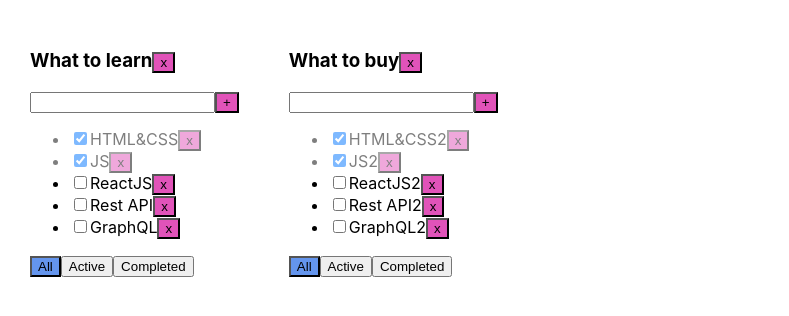
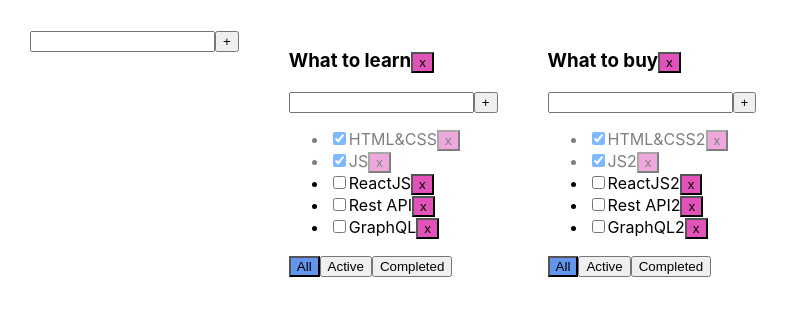
Before and after one commit to horobryh22/todolist, a React (Create React App) app: page / in a window 1280 px wide. Shown: the top 316 px of the page, without its empty margins (0-789 px from the left). Built offline with nearby package versions, Linux system fonts and the light colour scheme.

Commit message:
Finished 6th lesson

```diff
--- a/src/App.tsx
+++ b/src/App.tsx
@@ -1,12 +1,17 @@
 import React, {useState} from 'react';
 import './App.css';
-import {ToDoList, FilterValuesType} from './components/ToDoList/TodoList';
+import {ToDoList, FilterValuesType, TasksType} from './components/ToDoList/TodoList';
 import {v1} from 'uuid';
+import {FullInput} from './components/ToDoList/FullInput/FullInput';
 
-export type TodoListsType = {
+export type TodoListType = {
     id: string
     title: string
     filter: FilterValuesType
+}
+
+export type TasksStateType = {
+    [key: string]: Array<TasksType>
 }
 
 export const App = () => {
@@ -14,12 +19,12 @@ export const App = () => {
     let todolistID1=v1();
     let todolistID2=v1();
 
-    let [todolists, setTodolists] = useState<Array<TodoListsType>>([
+    let [todolists, setTodolists] = useState<Array<TodoListType>>([
         {id: todolistID1, title: 'What to learn', filter: 'all'},
         {id: todolistID2, title: 'What to buy', filter: 'all'},
     ])
 
-    let [tasks, setTasks] = useState({
+    let [tasks, setTasks] = useState<TasksStateType>({
         [todolistID1]:[
             {id: v1(), title: "HTML&CSS", isDone: true},
             {id: v1(), title: "JS", isDone: true},
@@ -53,10 +58,6 @@ export const App = () => {
             isDone: false
         }
         const newObj = {...tasks, [todolistID]: [newTask, ...tasks[todolistID]]};
-        console.log(newObj[todolistID][1] === tasks[todolistID][0]);
-        console.log(newObj[todolistID][1] === tasks[todolistID].map(el => ({...el}))[0]);
-        console.log(newObj);
-        console.log(tasks);
         setTasks(newObj);
     }
 
@@ -69,8 +70,27 @@ export const App = () => {
         setTodolists(tl);
     }
 
+    const addTodolist = (todolistTitle: string) => {
+        const todolist: TodoListType  = {
+            id: v1(),
+            title: todolistTitle,
+            filter: 'all'
+        }
+        setTodolists([todolist, ...todolists]);
+        setTasks({...tasks, [todolist.id]: []});
+    }
+
+    const changeTodolistName = (todolistId: string, newTitle: string) => {
+       setTodolists( todolists.map(t => t.id === todolistId ? {...t, title: newTitle} : t));
+    }
+
+    const changeTaskTitle = (todolistId: string, taskId: string, newTitle: string) => {
+        setTasks({...tasks, [todolistId]: tasks[todolistId].map(t => t.id === taskId ? {...t, title: newTitle} : t)});
+    }
+
     return (
         <div className="App">
+            <FullInput callback={addTodolist} buttonName={'+'}/>
             {todolists.map(tl => {
 
                 const filteredTasks = tasks[tl.id].filter((task) => {
@@ -83,14 +103,16 @@ export const App = () => {
                     <ToDoList
                         key={tl.id}
                         title={tl.title}
+                        addTask={addTask}
+                        filter={tl.filter}
+                        todolistID={tl.id}
                         tasks={filteredTasks}
                         removeTask={removeTask}
                         changeFilter={changeFilter}
-                        addTask={addTask}
+                        removeToDoList={removeToDoList}
+                        changeTaskTitle={changeTaskTitle}
                         changeTaskStatus={changeTaskStatus}
-                        filter={tl.filter}
-                        todolistID={tl.id}
-                        removeToDoList={removeToDoList}
+                        changeTodolistName = {changeTodolistName}
                     />
                 )
             })}
--- /dev/null
+++ b/src/components/EditableSpan/EditableSpan.tsx
@@ -0,0 +1,25 @@
+import React, {ChangeEvent, useState} from 'react';
+
+type EditableSpanPropsType = {
+    title: string
+    callback: (newTitle: string) => void
+}
+
+export const EditableSpan: React.FC<EditableSpanPropsType> = ({title, callback}) => {
+
+    const [editMode, setEditMode] = useState(false);
+    const [inputValue, setInputValue] = useState<string>(title);
+
+    const onChangeInputHandler = (e: ChangeEvent<HTMLInputElement>): void => {
+        setInputValue(e.currentTarget.value);
+    }
+
+    const onDoubleClickHandler = () => {
+        setEditMode(!editMode);
+        callback(inputValue);
+    }
+
+    return editMode
+        ? <input onChange={onChangeInputHandler} value={inputValue} autoFocus onBlur={onDoubleClickHandler}/>
+        : <span onDoubleClick={onDoubleClickHandler}>{title}</span>
+};
--- a/src/components/ToDoList/FullInput/FullInput.tsx
+++ b/src/components/ToDoList/FullInput/FullInput.tsx
@@ -1,5 +1,5 @@
 import React, {ChangeEvent, KeyboardEvent, useState} from 'react';
-import {Button} from '../Button/Button';
+import '../../../App.css';
 
 export type FullInputType = {
     callback: (taskName: string) => void
@@ -8,6 +8,7 @@ export type FullInputType = {
 
 export const FullInput: React.FC<FullInputType> = ({callback, buttonName}) => {
 
+    const [error, setError] = useState<null | string>(null);
     const [inputValue, setInputValue] = useState<string>('');
 
     const onChangeInputHandler = (e: ChangeEvent<HTMLInputElement>): void => {
@@ -20,14 +21,25 @@ export const FullInput: React.FC<FullInputType> = ({callback, buttonName}) => {
 
     const onClickButtonHandler = (): void => {
         const trimmedTitle = inputValue.trim();
-        if (trimmedTitle) callback(inputValue);
+        if (trimmedTitle) {
+            callback(inputValue);
+            setError(null);
+        } else {
+            setError('Text is wrong');
+        }
         setInputValue('');
     };
 
     return (
         <div>
-            <input onChange={onChangeInputHandler} value={inputValue} onKeyPress={onKeyPressHandler}/>
+            <input
+                className={error ? 'error' : ''}
+                onChange={onChangeInputHandler}
+                value={inputValue}
+                onKeyPress={onKeyPressHandler}
+            />
             <button onClick={onClickButtonHandler}>{buttonName}</button>
+            {error && <div className={'error-message'}>{error}</div>}
         </div>
     );
 };
--- a/src/components/ToDoList/TodoList.tsx
+++ b/src/components/ToDoList/TodoList.tsx
@@ -1,6 +1,7 @@
-import React, {ChangeEvent, useState, KeyboardEvent} from 'react';
+import React, {ChangeEvent} from 'react';
 import {Button} from './Button/Button';
-import {Input} from './Input/Input';
+import {FullInput} from './FullInput/FullInput';
+import {EditableSpan} from '../EditableSpan/EditableSpan';
 
 type ToDoListType = {
     title: string
@@ -12,6 +13,8 @@ type ToDoListType = {
     filter: FilterValuesType
     removeToDoList: (todolistID: string) => void
     changeTaskStatus: (todolistID: string, taskId: string, isDone: boolean) => void
+    changeTodolistName: (todolistId: string, newTitle: string) => void
+    changeTaskTitle: (todolistId: string, taskId: string, newTitle: string) => void
 }
 
 export type FilterValuesType = 'all' | 'completed' | 'active';
@@ -31,11 +34,10 @@ export const ToDoList: React.FC<ToDoListType> = ({
                                                      addTask,
                                                      removeToDoList,
                                                      todolistID,
-                                                     filter
+                                                     filter,
+                                                     changeTodolistName,
+                                                     changeTaskTitle
                                                  }) => {
-
-    const [inputValue, setInputValue] = useState<string>('');
-    const [error, setError] = useState<null | string>(null);
 
     const allBtnClasses = filter === 'all' ? 'active-filter' : '';
     const activeBtnClasses = filter === 'active' ? 'active-filter' : '';
@@ -48,49 +50,50 @@ export const ToDoList: React.FC<ToDoListType> = ({
         const onChangeHandler = (e: ChangeEvent<HTMLInputElement>) => changeTaskStatus(todolistID, task.id, e.currentTarget.checked);
         const taskClass = task.isDone ? 'is-done' : '';
 
+        const changeTaskTitleHandler = (newTitle: string) => {
+            changeTaskTitle(todolistID, task.id, newTitle);
+        }
+
         return (
-            <li className={taskClass} key={task.id}><input type="checkbox" checked={task.isDone}
-                                                           onChange={onChangeHandler}/>
-                <span>{task.title}</span>
+            <li className={taskClass}
+                key={task.id}>
+                <input type="checkbox" checked={task.isDone} onChange={onChangeHandler}/>
+                <EditableSpan title={task.title} callback={changeTaskTitleHandler}/>
                 <Button name={'x'} callback={onClickButtonHandler}/>
             </li>
         )
     });
+
     const tasksListChanged = tasksList.length ? tasksList : <div>Нет никаких задач</div>
 
     const onClickHandler = (filter: FilterValuesType) => {
         changeFilter(todolistID, filter);
     }
 
-    const onClickButtonHandler = (inputValue: string) => {
-        const trimmedTitle = inputValue.trim();
-        if (trimmedTitle) {
-            addTask(todolistID, inputValue);
-            setError(null);
-        } else {
-            setError('Text is wrong');
-        }
-        setInputValue('');
+    const removeTodolistHandler = () => {
+        removeToDoList(todolistID);
     }
 
-    const removeTodolistHandler = () => {
-        removeToDoList(todolistID);
+    const addTaskHandler = (newTitle: string) => {
+        addTask(todolistID, newTitle);
+    }
+
+    const changeTodolistNameHandler = (newTitle: string) => {
+        changeTodolistName(todolistID, newTitle);
     }
 
     return (
         <div>
             <h3>
-                {title}
+                <EditableSpan title={title} callback={changeTodolistNameHandler}/>
                 <Button name={'x'} callback={removeTodolistHandler}/>
             </h3>
-            <Input inputValue={inputValue} setInputValue={setInputValue} error={error} setError={setError}/>
-            <Button name={'+'} callback={() => onClickButtonHandler(inputValue)}/>
-            {error && <div className={'error-message'}>{error}</div>}
+            <FullInput callback={addTaskHandler} buttonName={'+'}/>
             <ul>
                 {tasksListChanged}
             </ul>
             <div>
-                <Button className={allBtnClasses}  name={'All'} callback={() => onClickHandler('all')}/>
+                <Button className={allBtnClasses} name={'All'} callback={() => onClickHandler('all')}/>
                 <Button className={activeBtnClasses} name={'Active'} callback={() => onClickHandler('active')}/>
                 <Button className={completedBtnClasses} name={'Completed'}
                         callback={() => onClickHandler('completed')}/>
```
